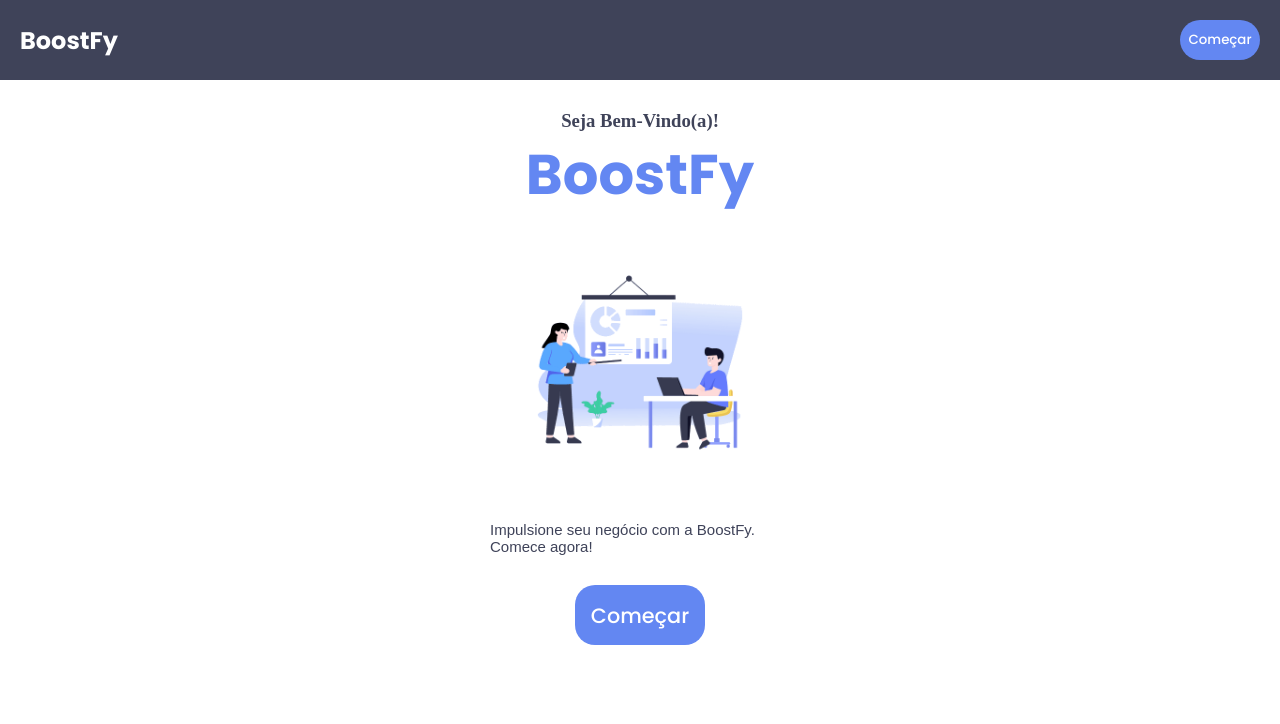
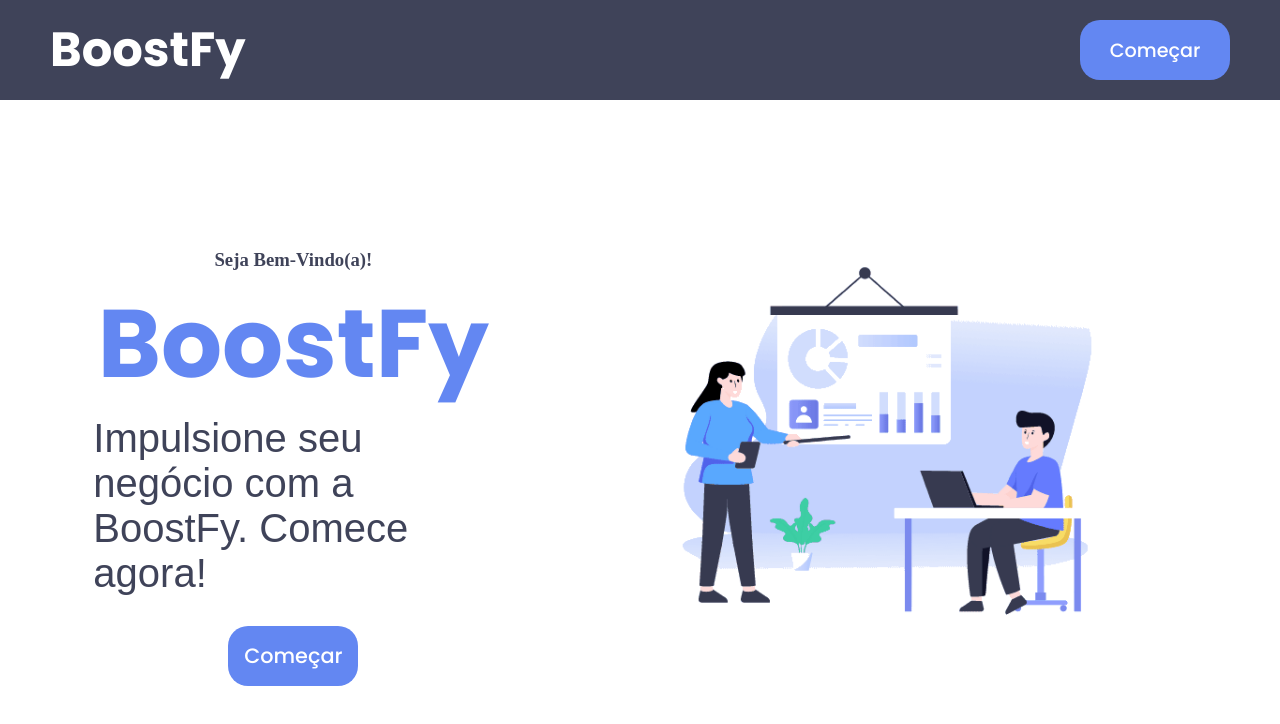
Before and after one commit to neon-ventura/boostfy, a Next.js app: page / in a window 1280 px wide. Shown: the top 724 px of the page. Built offline with nearby package versions, Linux system fonts and the light colour scheme.

Commit message:
Notification Submit & Media Querye

```diff
--- a/package.json
+++ b/package.json
@@ -13,6 +13,7 @@
     "@api/clickup": "file:.api/apis/clickup",
     "next": "15.1.0",
     "react": "^19.0.0",
-    "react-dom": "^19.0.0"
+    "react-dom": "^19.0.0",
+    "sweetalert2": "^11.15.3"
   }
 }
--- a/src/app/globals.css
+++ b/src/app/globals.css
@@ -4,6 +4,7 @@
   margin: 0;
   padding: 0;
   box-sizing: border-box;
+  text-decoration: none;
 }
 
 :root {
--- a/src/app/page.jsx
+++ b/src/app/page.jsx
@@ -1,6 +1,7 @@
 import Nav from "@/components/Nav/Nav";
 import styles from "./page.module.css";
 import Image from "next/image";
+import Link from "next/link";
 
 export default function Home() {
   return (
@@ -10,9 +11,12 @@ export default function Home() {
         <div className={styles.text_section}>
           <h3 className={styles.welcome_title}>Seja Bem-Vindo(a)!</h3>
           <h1 className={styles.logo}>BoostFy</h1>
-          <Image src={'/Lottie2.gif'} height={300} width={300} alt="Animation Gif"/>
+          <Image className={styles.img} src={'/Lottie2.gif'} height={300} width={300} alt="Animation Gif" />
           <p className={styles.paragraph}>Impulsione seu negócio com a BoostFy. Comece agora!</p>
-          <button className={styles.start_btn}>Começar</button>
+          <Link href={'/form'}><button className={styles.start_btn}>Começar</button></Link>
+        </div>
+        <div className={styles.img_pc}>
+          <Image src={'/Lottie2.gif'} height={600} width={600} alt="Animation Gif" />
         </div>
       </div>
     </>
--- a/src/app/page.module.css
+++ b/src/app/page.module.css
@@ -43,3 +43,33 @@
     border: 1px solid var(--light-blue);
     transition: 0.2s ease-out;
 }
+
+.img_pc {
+    display: none;
+}
+
+@media (min-width: 768px) {
+    .content {
+        margin-top: 50px;
+        display: flex;
+        justify-content: space-evenly;
+        align-items: center;
+    }
+
+    .paragraph {
+        font-size: 2.5em;
+        width: 400px;
+    }
+
+    .logo {
+        font-size: 6em;
+    }
+
+    .img {
+        display: none;
+    }
+
+    .img_pc {
+        display: block;
+    }
+}
--- a/src/components/Nav/Nav.jsx
+++ b/src/components/Nav/Nav.jsx
@@ -1,11 +1,16 @@
 import styles from "./Nav.module.css"
+import Link from "next/link"
 
 export default function Nav() {
-    return(
+    return (
         <>
             <nav className={styles.nav}>
-                <h1 className={styles.logo}>BoostFy</h1>
-                <button className={styles.start_btn}>Começar</button>
+                <Link href={'/'}>
+                    <h1 className={styles.logo}>BoostFy</h1>
+                </Link>
+                <Link href={'/form'}>
+                    <button className={styles.start_btn}>Começar</button>
+                </Link>
             </nav>
         </>
     )
--- a/src/components/Nav/Nav.module.css
+++ b/src/components/Nav/Nav.module.css
@@ -3,7 +3,7 @@
     padding: 20px;
     justify-content: space-between;
     align-items: center;
-    width: 100vw;
+    width: 100%;
     background-color: var(--gray);
     height: 80px;
     font-family: "Poppins", sans-serif;
@@ -28,4 +28,19 @@
     background-color: var(--gray);
     border: 1px solid #fff;
     transition: 0.2s ease-out;
+    cursor: pointer;
 }
+
+@media (min-width: 768px) {
+    .nav {
+        padding: 50px;
+    }
+    .logo {
+        font-size: 3em;
+    }
+    .start_btn {
+        height: 60px;
+        width: 150px;
+        font-size: 1.2em;
+    }
+}
```
Also changed, not shown: src/app/form/page.jsx (+14 -0 lines), 1 other file (tests, documents, lock files or other folders).
